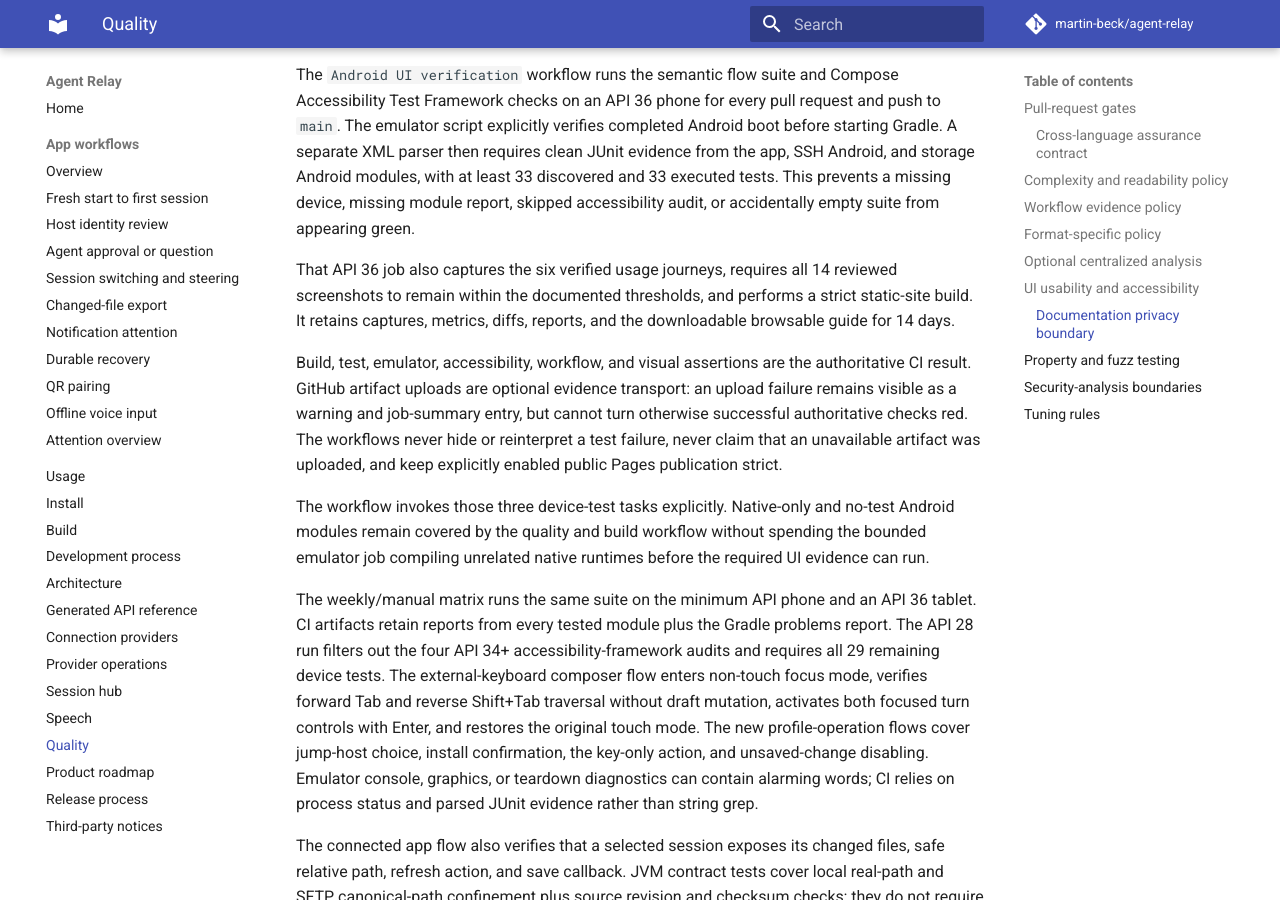
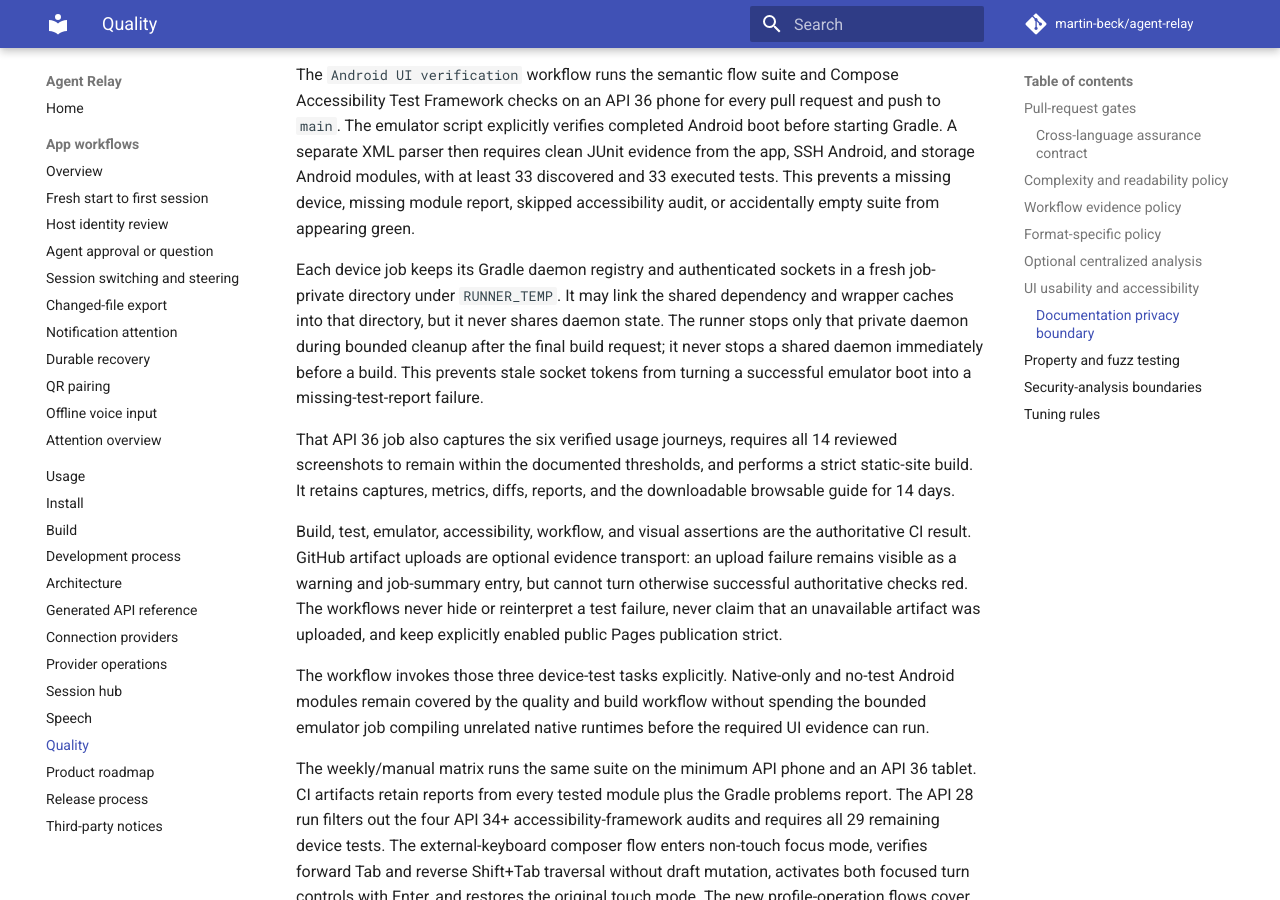
Before and after one commit to martin-beck/agent-relay, an MkDocs documentation site: the page built from docs/QUALITY.md, in a window 1280 px wide and 900 px high, scrolled down 9203 px. Built offline with MkDocs 1.6.1 and Material for MkDocs 9.7.7, drawn with Linux system fonts in a browser that asks for light colours; comment, search, counter and statistics services are not loaded.

Commit message:
fix(ci): isolate Gradle daemon state in UI jobs
Signed-off-by: martin-beck <24471267+martin-beck@users.noreply.github.com>

```diff
--- a/docs/QUALITY.md
+++ b/docs/QUALITY.md
@@ -373,6 +373,14 @@ least 33 discovered and 33 executed tests. This prevents a missing device,
 missing module report, skipped accessibility audit, or accidentally empty suite
 from appearing green.
 
+Each device job keeps its Gradle daemon registry and authenticated sockets in a
+fresh job-private directory under `RUNNER_TEMP`. It may link the shared
+dependency and wrapper caches into that directory, but it never shares daemon
+state. The runner stops only that private daemon during bounded cleanup after
+the final build request; it never stops a shared daemon immediately before a
+build. This prevents stale socket tokens from turning a successful emulator
+boot into a missing-test-report failure.
+
 That API 36 job also captures the six verified usage journeys, requires all 14
 reviewed screenshots to remain within the documented thresholds, and performs a
 strict static-site build. It retains captures, metrics, diffs, reports, and the
```
Also changed, not shown: 3 other files.
